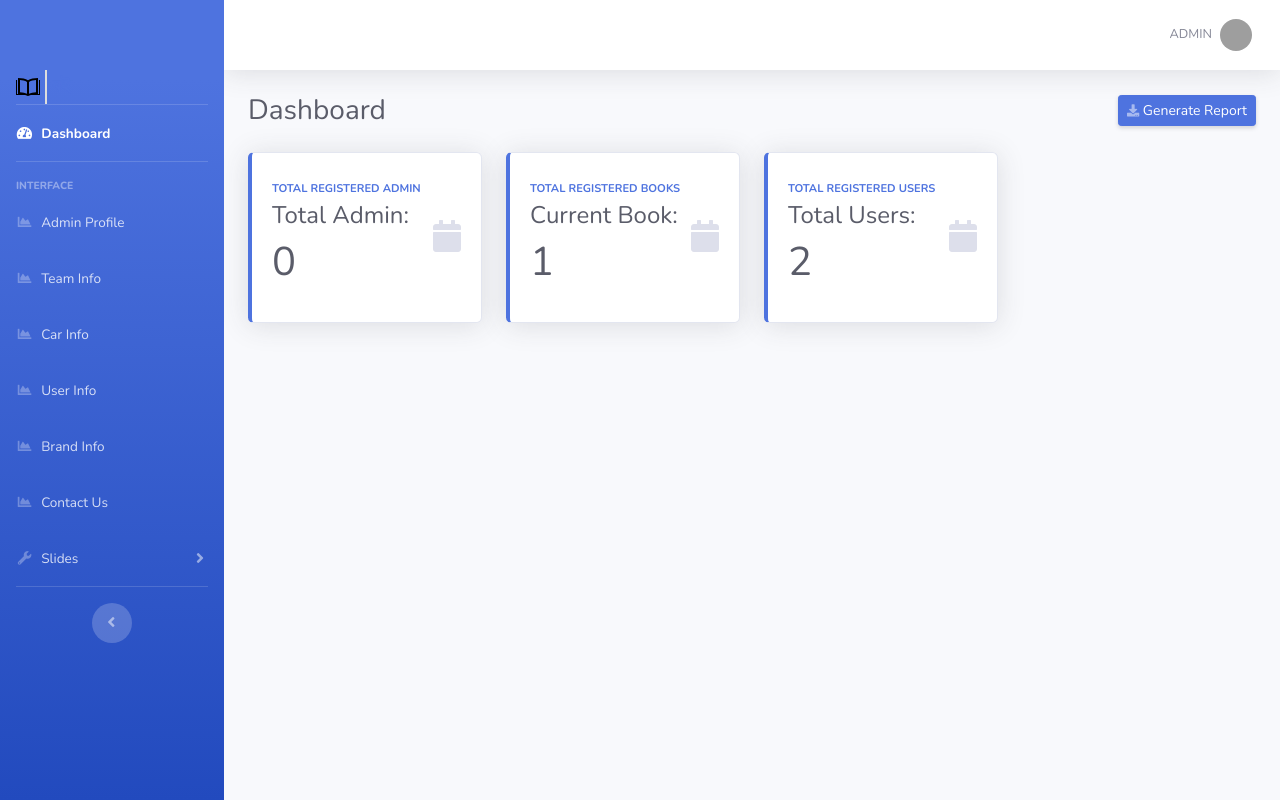
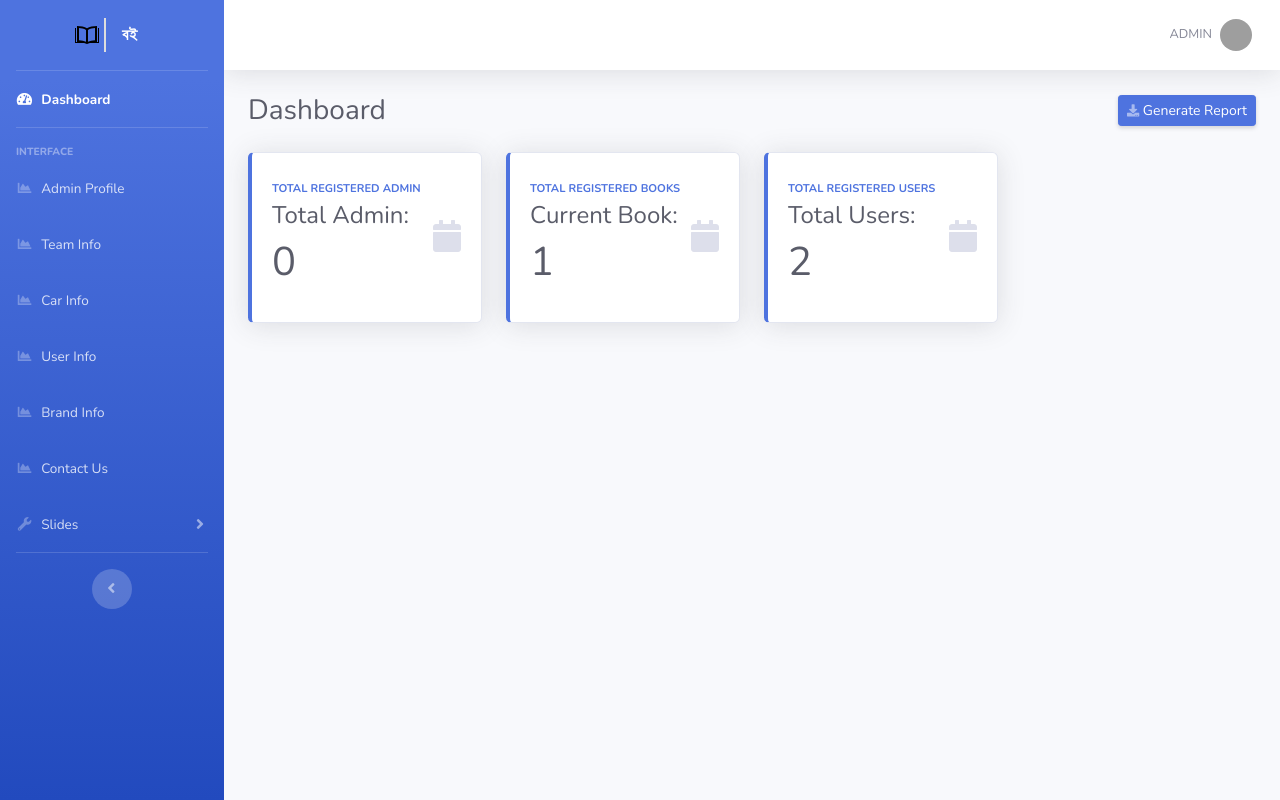
Before and after one commit to Nipun4338/boi, a PHP site: page /boi/admin/index.php in a window 1280 px wide. Run offline with PHP 8.4, Linux system fonts and the light colour scheme; the visitor is signed in with stand-in values (Sample User, id 1); data comes from the database, SQL or seed files in the repository; data that the repository does not hold is empty; grey boxes are pictures that could not be loaded.

Commit message:
Update navbar.php

```diff
--- a/admin/includes/navbar.php
+++ b/admin/includes/navbar.php
@@ -4,10 +4,7 @@
 <!-- Sidebar - Brand -->
 <a class="sidebar-brand d-flex align-items-center justify-content-center" href="index.php">
 
-
-<a href="index.php" class = "navbar-brand" style="font-weight:bold;padding:0 0 0 5%"><img src="favicon.svg" style="padding:5px; border-right:2px solid #ddd">
-			বই
-	</a>
+  <img src="favicon.svg" style="padding:5px; border-right:2px solid #ddd"><div class="sidebar-brand-text mx-3">বই</div>
 </a>
 
 <!-- Divider -->
```
